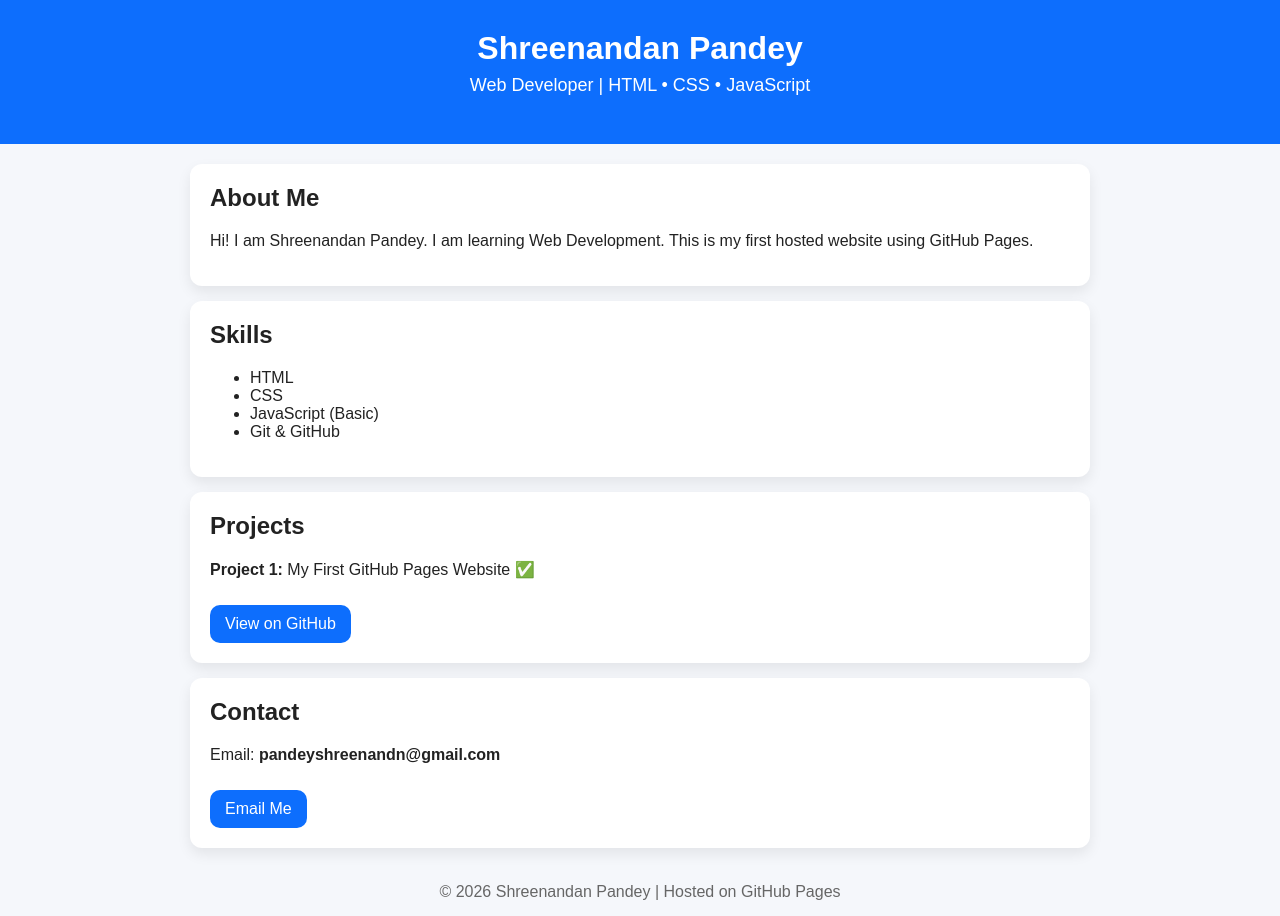
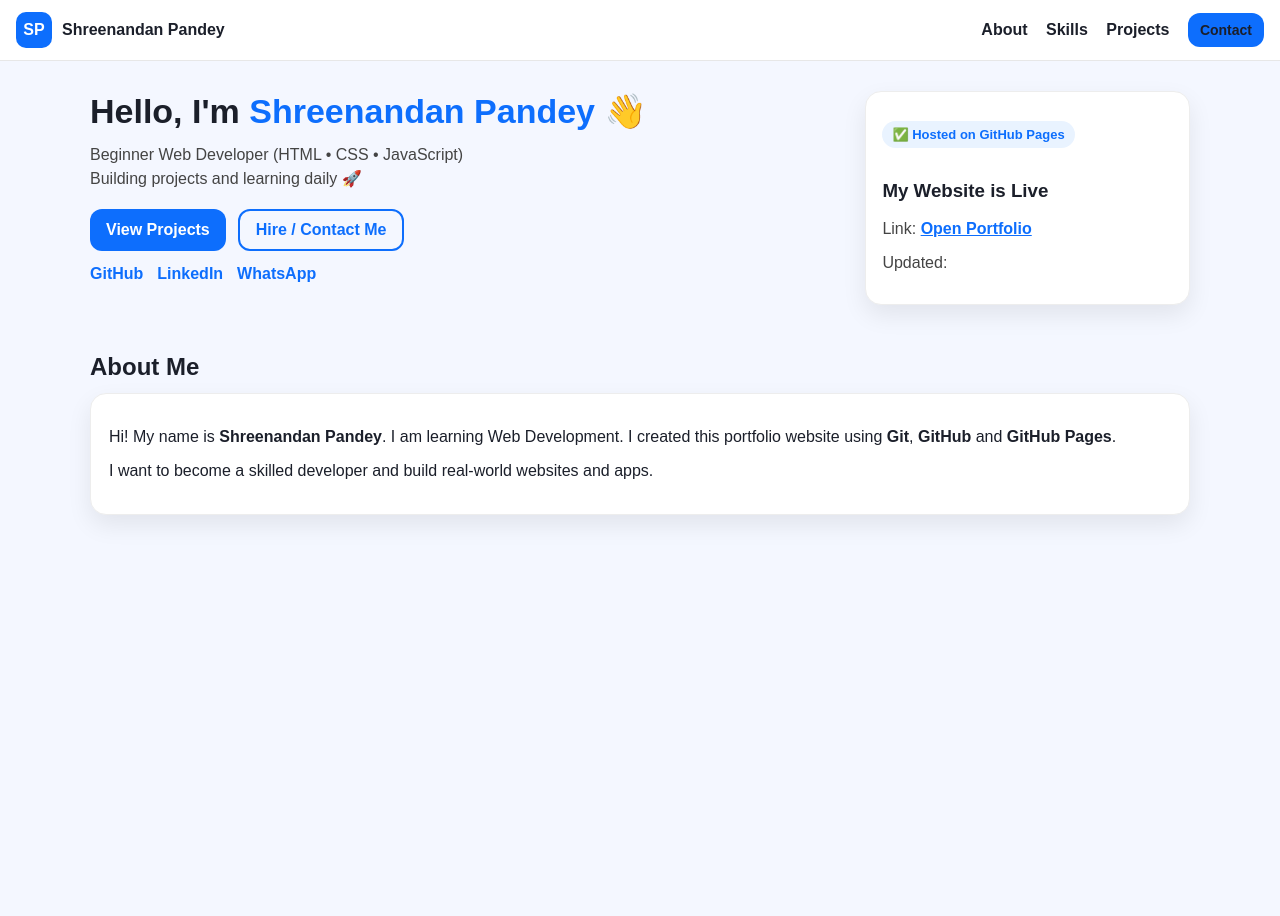
Before and after one commit to pandeyshreenandan/Shreenandan_Project1, a plain HTML site: page index.html in a window 1280 px wide. After the commit the page ends 800 px from the top, so only its background shows below. Drawn offline with Linux system fonts and the light colour scheme.

Commit message:
upgraded portfolio website

```diff
--- a/index.html
+++ b/index.html
@@ -8,52 +8,64 @@
 </head>
 <body>
 
-  <header>
-    <h1>Shreenandan Pandey</h1>
-    <p>Web Developer | HTML • CSS • JavaScript</p>
+  <!-- NAVBAR -->
+  <nav class="nav">
+    <div class="nav-left">
+      <div class="logo">SP</div>
+      <div class="name">Shreenandan Pandey</div>
+    </div>
+    <div class="nav-right">
+      <a href="#about">About</a>
+      <a href="#skills">Skills</a>
+      <a href="#projects">Projects</a>
+      <a href="#contact" class="btn-small">Contact</a>
+    </div>
+  </nav>
+
+  <!-- HERO -->
+  <header class="hero">
+    <div class="hero-content">
+      <h1>Hello, I'm <span class="highlight">Shreenandan Pandey</span> 👋</h1>
+      <p class="subtitle">
+        Beginner Web Developer (HTML • CSS • JavaScript) <br />
+        Building projects and learning daily 🚀
+      </p>
+
+      <div class="hero-buttons">
+        <a class="btn" href="#projects">View Projects</a>
+        <a class="btn-outline" href="#contact">Hire / Contact Me</a>
+      </div>
+
+      <div class="social">
+        <a target="_blank" href="https://github.com/pandeyshreenandan">GitHub</a>
+        <a target="_blank" href="https://www.linkedin.com/">LinkedIn</a>
+        <a target="_blank" href="https://wa.me/91XXXXXXXXXX">WhatsApp</a>
+      </div>
+    </div>
+
+    <div class="hero-card">
+      <p class="badge">✅ Hosted on GitHub Pages</p>
+      <h3>My Website is Live</h3>
+      <p class="small">
+        Link:
+        <a target="_blank" href="https://pandeyshreenandan.github.io/Shreenandan_Project1/">
+          Open Portfolio
+        </a>
+      </p>
+      <p class="small">Updated: <span id="todayDate"></span></p>
+    </div>
   </header>
 
-  <div class="container">
+  <!-- ABOUT -->
+  <section class="section" id="about">
+    <h2>About Me</h2>
+    <div class="card">
+      <p>
+        Hi! My name is <b>Shreenandan Pandey</b>. I am learning Web Development.
+        I created this portfolio website using <b>Git</b>, <b>GitHub</b> and <b>GitHub Pages</b>.
+      </p>
+      <p>
+        I want to become a skilled developer and build real-world websites and apps.
+      </p>
 
-    <div class="card">
-      <h2>About Me</h2>
-      <p>
-        Hi! I am Shreenandan Pandey. I am learning Web Development.
-        This is my first hosted website using GitHub Pages.
-      </p>
-    </div>
-
-    <div class="card">
-      <h2>Skills</h2>
-      <ul>
-        <li>HTML</li>
-        <li>CSS</li>
-        <li>JavaScript (Basic)</li>
-        <li>Git & GitHub</li>
-      </ul>
-    </div>
-
-    <div class="card">
-      <h2>Projects</h2>
-      <p><b>Project 1:</b> My First GitHub Pages Website ✅</p>
-
-      <a class="btn" href="https://github.com/pandeyshreenandan/Shreenandan_Project1" target="_blank">
-        View on GitHub
-      </a>
-    </div>
-
-    <div class="card">
-      <h2>Contact</h2>
-      <p>Email: <b>pandeyshreenandn@gmail.com</b></p>
-      <a class="btn" href="mailto:pandeyshreenandn@gmail.com">Email Me</a>
-    </div>
-
-  </div>
-
-  <div class="footer">
-    © 2026 Shreenandan Pandey | Hosted on GitHub Pages
-  </div>
-
-</body>
-</html>
-<script src="script.js"></script>
+      <!-- Resume button -->
--- a/script.js
+++ b/script.js
@@ -1 +1,7 @@
-console.log("Welcome Shreenandan! Your portfolio is running successfully ✅");
+// Auto year
+document.getElementById("year").innerText = new Date().getFullYear();
+
+// Date for "Updated"
+const options = { year: "numeric", month: "short", day: "numeric" };
+document.getElementById("todayDate").innerText =
+  new Date().toLocaleDateString("en-IN", options);
--- a/style.css
+++ b/style.css
@@ -1,61 +1,246 @@
 body{
   margin: 0;
-  font-family: Arial, sans-serif;
-  background: #f5f7fb;
-  color: #222;
+  font-family: Arial, Helvetica, sans-serif;
+  background: #f4f7ff;
+  color: #1b1f2a;
 }
 
-header{
+/* NAV */
+.nav{
+  position: sticky;
+  top: 0;
+  z-index: 10;
+  background: white;
+  padding: 12px 16px;
+  display: flex;
+  justify-content: space-between;
+  align-items: center;
+  border-bottom: 1px solid #e7e7e7;
+}
+
+.nav-left{
+  display: flex;
+  gap: 10px;
+  align-items: center;
+}
+
+.logo{
+  width: 36px;
+  height: 36px;
+  border-radius: 10px;
+  display: grid;
+  place-items: center;
+  font-weight: 700;
   background: #0d6efd;
   color: white;
-  padding: 30px 10px;
-  text-align: center;
 }
 
-header h1{
-  margin: 0;
-  font-size: 32px;
+.name{ font-weight: 700; }
+
+.nav-right a{
+  margin-left: 14px;
+  text-decoration: none;
+  color: #1b1f2a;
+  font-weight: 600;
 }
 
-header p{
-  margin-top: 8px;
-  font-size: 18px;
+.nav-right a:hover{ text-decoration: underline; }
+
+/* HERO */
+.hero{
+  padding: 30px 16px;
+  max-width: 1100px;
+  margin: auto;
+  display: grid;
+  gap: 18px;
+  grid-template-columns: 1.4fr 0.6fr;
 }
 
-.container{
-  max-width: 900px;
-  margin: 20px auto;
-  padding: 0 15px;
+.hero-content h1{
+  margin: 0;
+  font-size: 34px;
 }
 
-.card{
-  background: white;
-  padding: 20px;
-  margin: 15px 0;
-  border-radius: 12px;
-  box-shadow: 0 6px 14px rgba(0,0,0,0.08);
+.subtitle{
+  margin-top: 12px;
+  font-size: 16px;
+  color: #444;
+  line-height: 1.5;
 }
 
-.card h2{
-  margin-top: 0;
+.highlight{ color: #0d6efd; }
+
+.hero-buttons{
+  margin-top: 18px;
+  display: flex;
+  gap: 12px;
+  flex-wrap: wrap;
 }
 
 .btn{
   display: inline-block;
   background: #0d6efd;
   color: white;
+  padding: 12px 16px;
+  border-radius: 12px;
   text-decoration: none;
-  padding: 10px 15px;
-  border-radius: 10px;
+  font-weight: 700;
+}
+
+.btn:hover{ opacity: 0.95; }
+
+.btn-outline{
+  display: inline-block;
+  border: 2px solid #0d6efd;
+  color: #0d6efd;
+  padding: 10px 16px;
+  border-radius: 12px;
+  text-decoration: none;
+  font-weight: 700;
+  background: transparent;
+}
+
+.social{
+  margin-top: 14px;
+  display: flex;
+  gap: 14px;
+  flex-wrap: wrap;
+}
+
+.social a{
+  text-decoration: none;
+  font-weight: 700;
+  color: #0d6efd;
+}
+
+.hero-card{
+  background: white;
+  border-radius: 16px;
+  padding: 16px;
+  box-shadow: 0 10px 25px rgba(0,0,0,0.08);
+  border: 1px solid #ededed;
+}
+
+.badge{
+  display: inline-block;
+  padding: 6px 10px;
+  border-radius: 999px;
+  background: #e9f3ff;
+  color: #0d6efd;
+  font-weight: 800;
+  font-size: 13px;
+}
+
+.small{ color: #444; }
+.small a{ color: #0d6efd; font-weight: 700; }
+
+/* SECTION */
+.section{
+  max-width: 1100px;
+  margin: auto;
+  padding: 18px 16px;
+}
+
+.section h2{
+  margin: 0 0 12px;
+  font-size: 24px;
+}
+
+.card{
+  background: white;
+  padding: 18px;
+  border-radius: 16px;
+  box-shadow: 0 10px 25px rgba(0,0,0,0.08);
+  border: 1px solid #ededed;
+}
+
+.hint{
+  color: #666;
+  font-size: 14px;
+}
+
+/* SKILLS GRID */
+.grid{
+  display: grid;
+  grid-template-columns: repeat(3, 1fr);
+  gap: 12px;
+}
+
+.skill-card{
+  background: white;
+  border-radius: 16px;
+  padding: 14px;
+  text-align: center;
+  font-weight: 800;
+  border: 1px solid #ededed;
+  box-shadow: 0 10px 25px rgba(0,0,0,0.06);
+}
+
+/* Projects */
+.projects{
+  display: grid;
+  grid-template-columns: 1fr 1fr;
+  gap: 12px;
+}
+
+.project{
+  background: white;
+  border-radius: 16px;
+  padding: 18px;
+  border: 1px solid #ededed;
+  box-shadow: 0 10px 25px rgba(0,0,0,0.06);
+}
+
+.project-links{
+  margin-top: 14px;
+  display: flex;
+  gap: 10px;
+  flex-wrap: wrap;
+}
+
+.btn-small{
+  background: #0d6efd;
+  color: white;
+  text-decoration: none;
+  padding: 9px 12px;
+  border-radius: 12px;
+  font-weight: 800;
+  font-size: 14px;
+}
+
+.btn-small-outline{
+  border: 2px solid #0d6efd;
+  color: #0d6efd;
+  text-decoration: none;
+  padding: 7px 12px;
+  border-radius: 12px;
+  font-weight: 800;
+  font-size: 14px;
+}
+
+.btn-small.disabled{
+  background: #cfd6e4;
+  pointer-events: none;
+}
+
+/* Contact */
+.contact-buttons{
+  display: flex;
+  gap: 12px;
+  flex-wrap: wrap;
   margin-top: 10px;
 }
 
-.btn:hover{
-  background: #084dbf;
+/* Footer */
+.footer{
+  text-align: center;
+  padding: 20px 16px;
+  color: #666;
 }
 
-.footer{
-  text-align: center;
-  padding: 15px;
-  color: #666;
+/* Responsive */
+@media (max-width: 900px){
+  .hero{ grid-template-columns: 1fr; }
+  .grid{ grid-template-columns: repeat(2,1fr); }
+  .projects{ grid-template-columns: 1fr; }
 }
```
Also changed, not shown: 1 other file.
